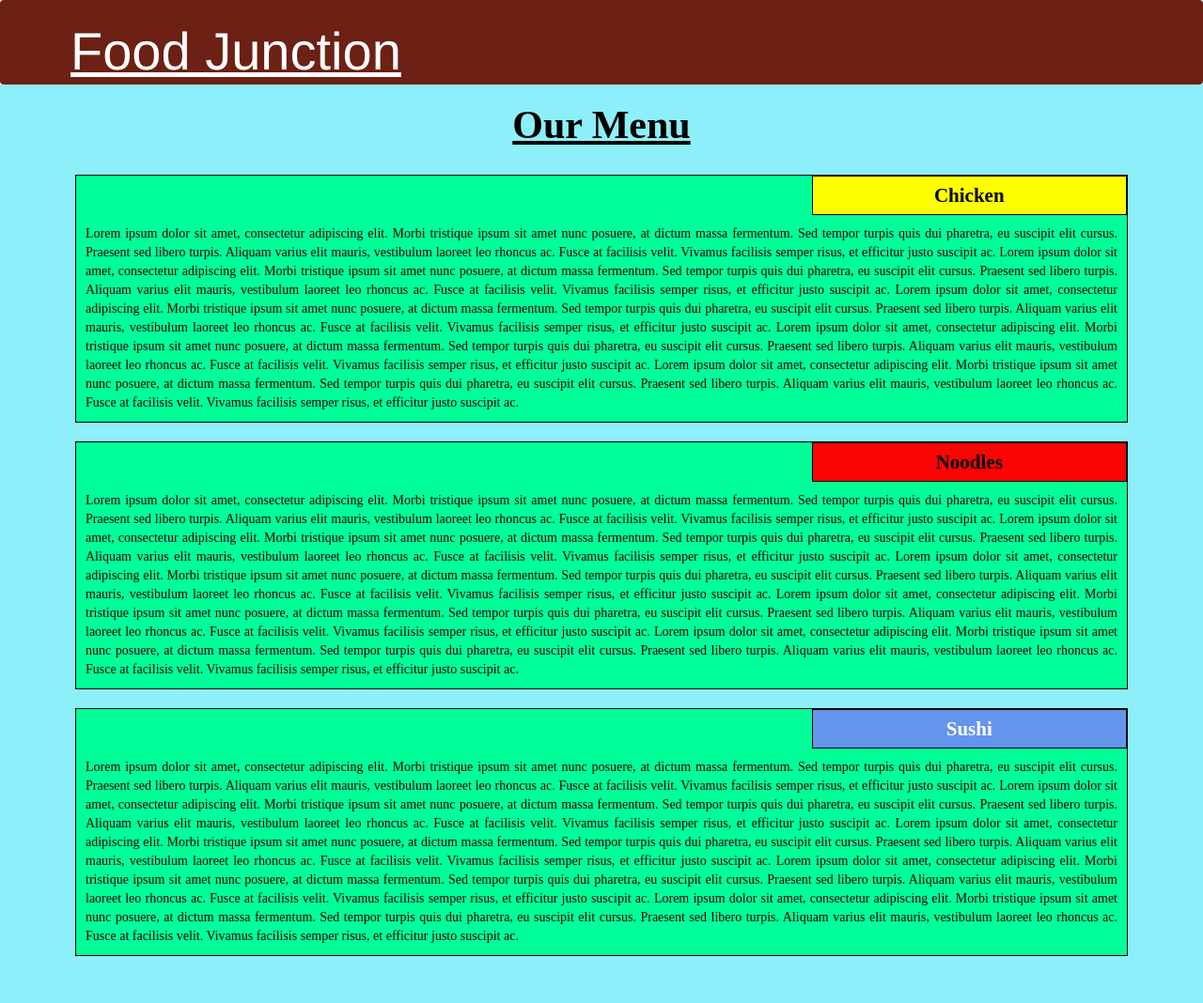
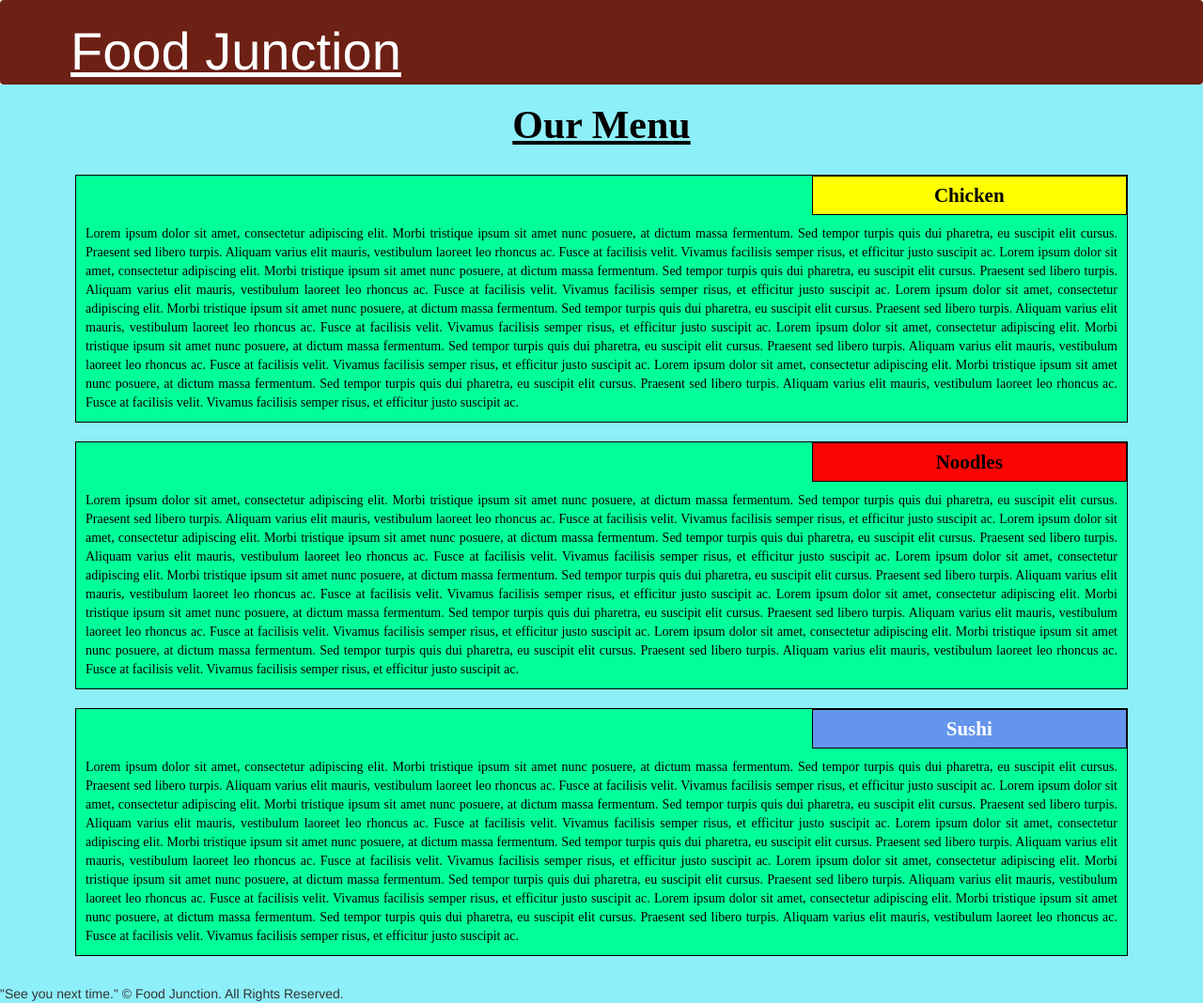
Before and after one commit to Maaz-Code/Coursera-Web-Dev-Assignments, a plain HTML site: page Mod3-Sol/index.html in a window 1280 px wide. Shown: the whole page at 94% size. Drawn offline with Linux system fonts and the light colour scheme.

Commit message:
Update index.html

```diff
--- a/Mod3-Sol/index.html
+++ b/Mod3-Sol/index.html
@@ -83,5 +83,9 @@
 	<script src="js/jquery-2.1.4.min.js"></script>
 	<script src="js/bootstrap.min.js"></script>
   	<script src="js/script.js"></script>
+	<footer>
+		"See you next time."
+		&copy; Food Junction. All Rights Reserved.
+	</footer>
 </body>
 </html>
```
